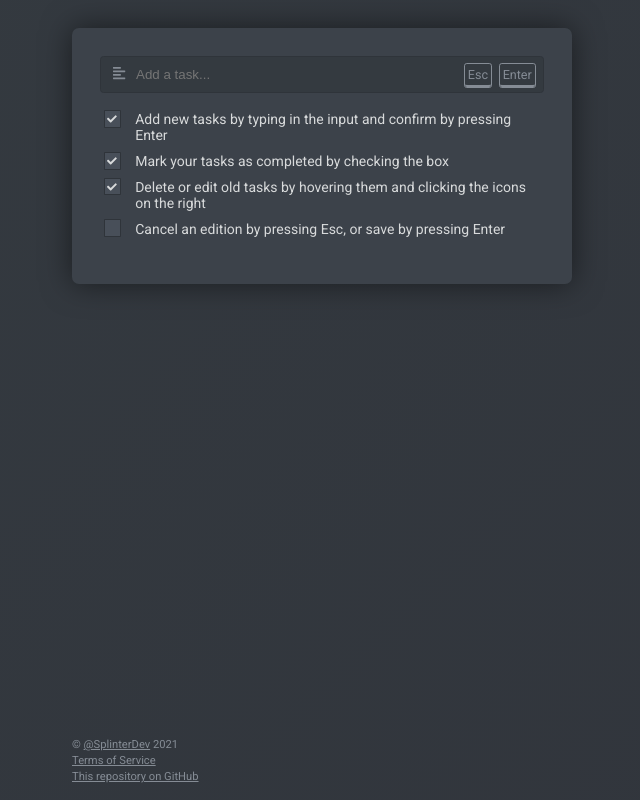
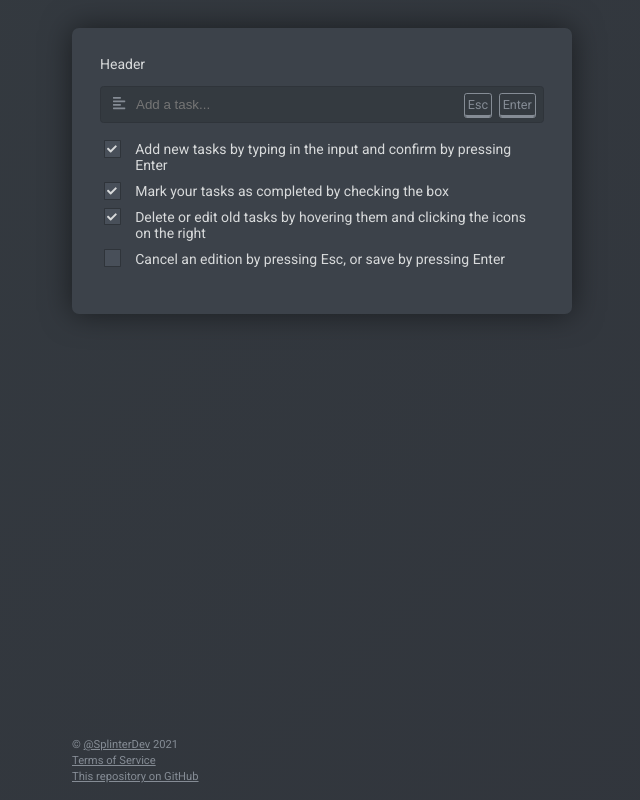
Before and after one commit to SplinterDev/tobedone, a React (Create React App) app: page / in a window 1280 px wide. Shown: the whole page, without its empty margins (318-958 px from the left). Built offline with nearby package versions, Linux system fonts and the light colour scheme.

Commit message:
Create Header

```diff
--- a/src/components/Body/Body.tsx
+++ b/src/components/Body/Body.tsx
@@ -1,10 +1,12 @@
 import React from 'react'
 import App from '../App/App'
+import Header from '../Header/Header'
 import './Body.scss'
 
 const Body = (): JSX.Element => {
   return (
     <div className="Body">
+      <Header />
       <App />
     </div>
   )
--- /dev/null
+++ b/src/components/Header/Header.scss
@@ -0,0 +1,3 @@
+.Header {
+  margin-bottom: 1rem;
+}
--- /dev/null
+++ b/src/components/Header/Header.tsx
@@ -0,0 +1,8 @@
+import React from 'react'
+import './Header.scss'
+
+const Header = (): JSX.Element => {
+  return <div className="Header">Header</div>
+}
+
+export default Header
```
